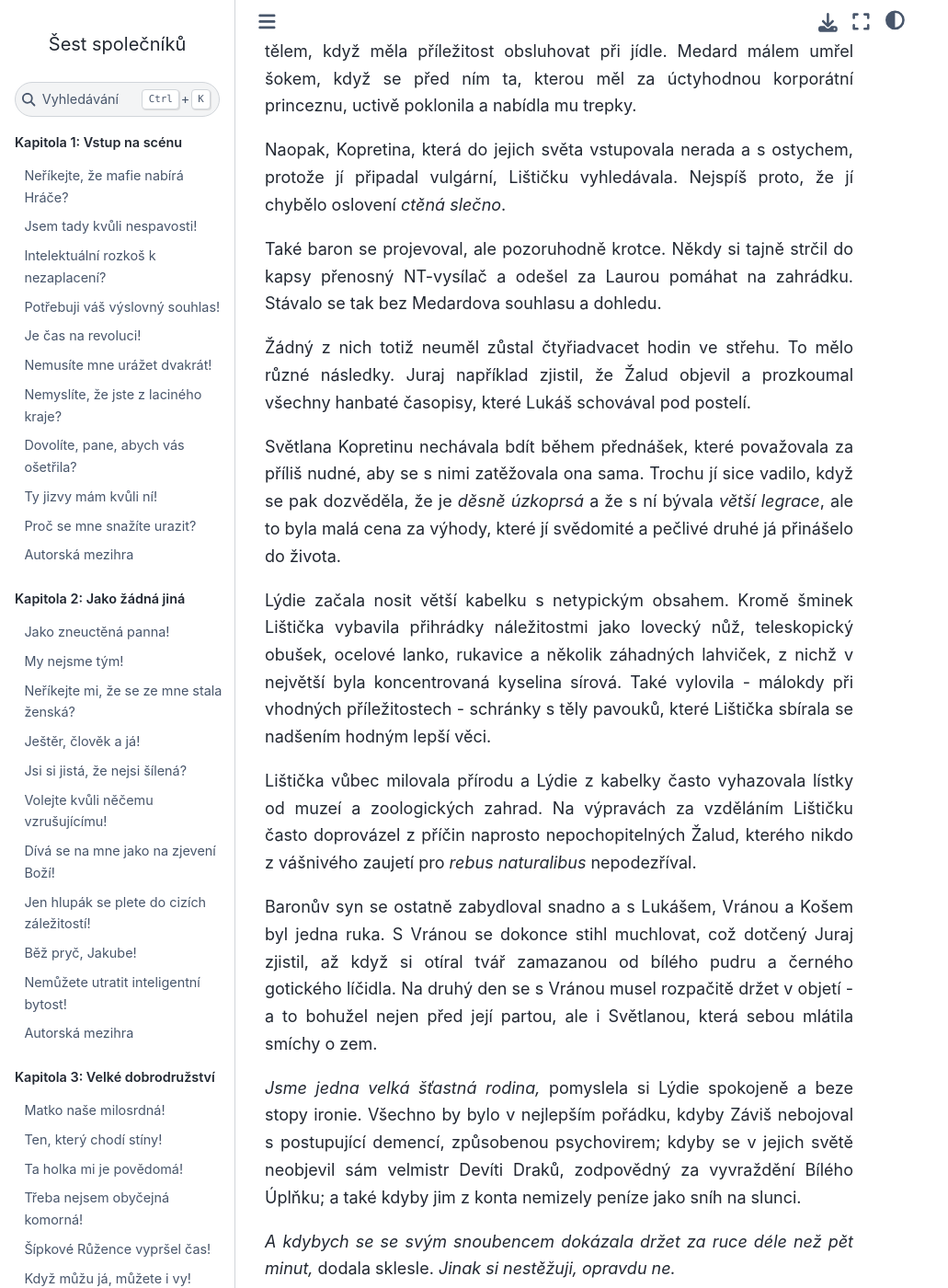
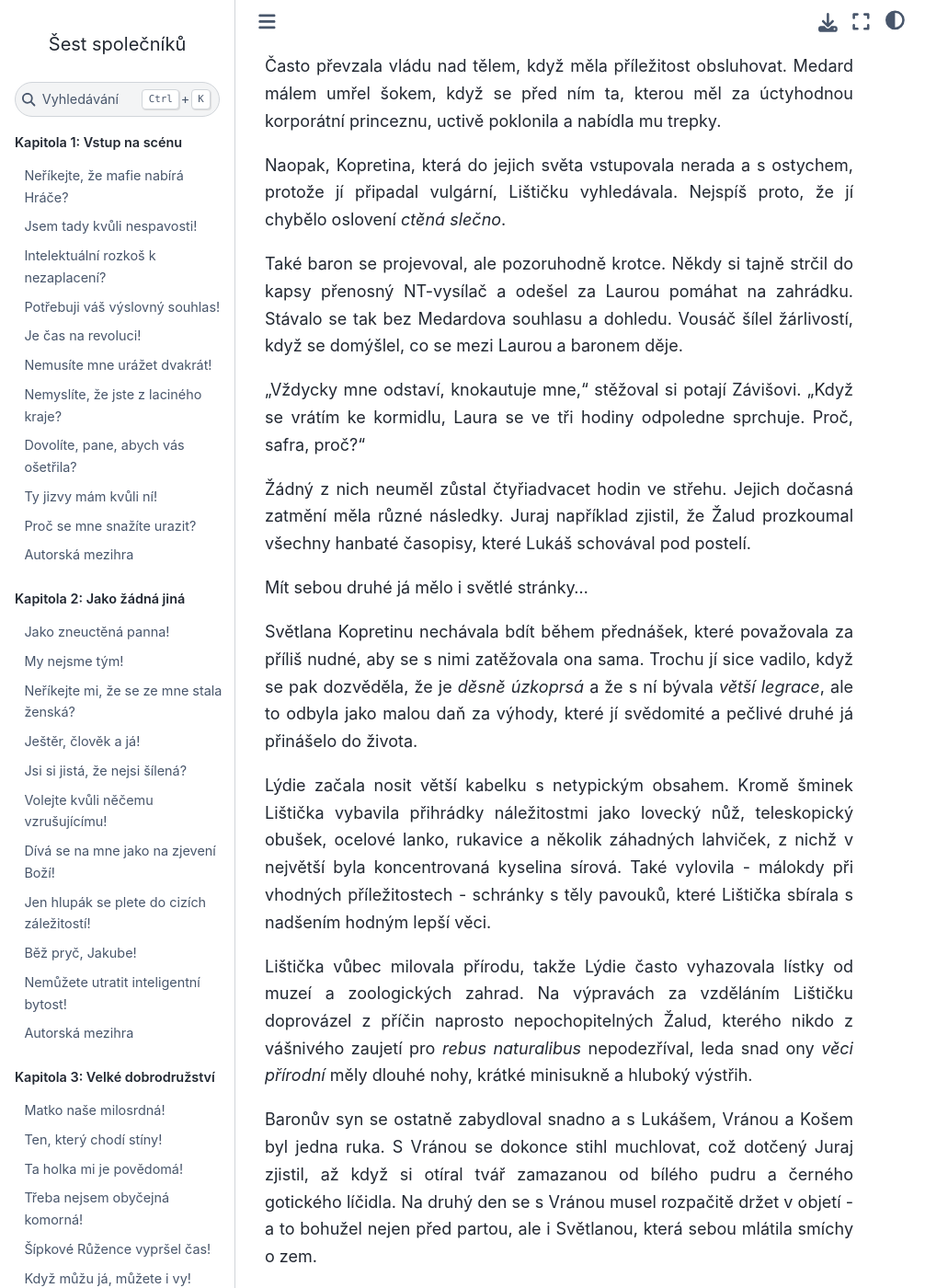
Before and after one commit to hanpari/sest-spolecniku, a Sphinx documentation site: the page built from source/sest_spolecniku/010-vnucka-demonu/09.md, in a window 1280 px wide and 1400 px high, scrolled down 1372 px. Shown: the whole window at 92% size, without its empty margins (0-1031 px from the left). Built offline with Sphinx 7.4.7 and the Sphinx Book theme 1.1.4, drawn with Linux system fonts in a browser that asks for light colours; pages that are not in the unit, such as notebooks, are missing from menus; some of the changed text lies outside the part shown.

Commit message:
Betonovy boty

```diff
--- a/source/sest_spolecniku/010-vnucka-demonu/09.md
+++ b/source/sest_spolecniku/010-vnucka-demonu/09.md
@@ -1,12 +1,12 @@
-#
+# Kdo si tu koleduje vo betonový botičky?
 
-Za okny byla říjnová deštivá sobota a Šest společníků čekala návštěva velkolepého **Herního Centra**. Když před ní stáli poprvé, shodli se, že fantasticky zdobený mrakodrap působí jako pěst na oko. Nyní, když je Červánkové Město naučilo, jak přezdobené mohou jeho pohádkové čtvrti být, jim administrativní budova přišla skoro protivně holá, ochuzená o tisíce soch a plastik, které by ji v druhém světě ovíjely.
+Za okny byla říjnová deštivá sobota a Šest společníků čekala návštěva velkolepého **Herního Centra**. Když před ní stáli poprvé, shodli se, že fantasticky zdobený mrakodrap působí jako pěst na oko. Nyní, když je Červánkové Město naučilo, jak přezdobené mohou pohádkové čtvrti být, jim administrativní budova přišla skoro protivně holá, ochuzená o tisíce soch a plastik, které by ji ve Světě ovíjely.
 
-Co se týče okolních strohých a funkčních staveb, pak se za ně styděli. Jakmile se dostali pod vliv zdejšího NT-vysílače, vynořovala se druhá já a jejich poznámky byly více než kousavé.
+Co se týče okolních strohých a funkčních staveb, za ně se Hráči v duchu styděli. Jakmile se dostala pod vliv zdejšího NT-vysílače, vynořovala se druhá já a jejich poznámky byly více než kousavé.
 
 "Povím ti, čoveče," ozval se jeden chlapík, který vypadal někde mezi stříbronosem a lepším bronzákem, "sem vobyčejný ucho, ale i můj kamrlík vypadá doma líp než todle."
 
-"Moje řeč," přikyvoval mu tělnatý plasťák, "zaostalí a za vopicema. Navíc oškliví. I moje stará by je trumfla."
+"Moje řeč," přikyvoval mu tělnatý plasťák, "domorodci sou zaostalí a za vopicema, navíc oškliví. I moje stará by je trumfla."
 
 "Sem myslel, že tvoje stará je šlapka?"
 
@@ -26,27 +26,31 @@
 
 Od chvíle, kdy se dozvěděla o tragédii Lištiččiny sekty, se na ni neuměla zlobit. Někdy se dokonce přistihla, že pláče, sotva si představí masakr Bílého Úplňku. Lištičku ovšem nic nedojímalo. Zarputile trvala na tom, že se hodlá stát Závišovou manželkou a splynout s paní Lýdií, jedno v jakém pořadí. Stylizovala se neustále do role vděčné služebné, až jí tím lezla krkem.
 
-Možná se projevoval smysl pro humor, protože často převzala vládu nad tělem, když měla příležitost obsluhovat při jídle. Medard málem umřel šokem, když se před ním ta, kterou měl za úctyhodnou korporátní princeznu, uctivě poklonila a nabídla mu trepky.
+Často převzala vládu nad tělem, když měla příležitost obsluhovat. Medard málem umřel šokem, když se před ním ta, kterou měl za úctyhodnou korporátní princeznu, uctivě poklonila a nabídla mu trepky.
 
 Naopak, Kopretina, která do jejich světa vstupovala nerada a s ostychem, protože jí připadal vulgární, Lištičku vyhledávala. Nejspíš proto, že jí chybělo oslovení *ctěná slečno*.
 
-Také baron se projevoval, ale pozoruhodně krotce. Někdy si tajně strčil do kapsy přenosný NT-vysílač a odešel za Laurou pomáhat na zahrádku. Stávalo se tak bez Medardova souhlasu a dohledu.
+Také baron se projevoval, ale pozoruhodně krotce. Někdy si tajně strčil do kapsy přenosný NT-vysílač a odešel za Laurou pomáhat na zahrádku. Stávalo se tak bez Medardova souhlasu a dohledu. Vousáč šílel žárlivostí, když se domýšlel, co se mezi Laurou a baronem děje.
 
-Žádný z nich totiž neuměl zůstal čtyřiadvacet hodin ve střehu. To mělo různé následky. Juraj například zjistil, že Žalud objevil a prozkoumal všechny hanbaté časopisy, které Lukáš schovával pod postelí.
+"Vždycky mne odstaví, knokautuje mne," stěžoval si potají Závišovi. "Když se vrátím ke kormidlu, Laura se ve tři hodiny odpoledne sprchuje. Proč, safra, proč?"
 
-Světlana Kopretinu nechávala bdít během přednášek, které považovala za příliš nudné, aby se s nimi zatěžovala ona sama. Trochu jí sice vadilo, když se pak dozvěděla, že je *děsně úzkoprsá* a že s ní bývala *větší legrace*, ale to byla malá cena za výhody, které jí svědomité a pečlivé druhé já přinášelo do života.
+Žádný z nich neuměl zůstal čtyřiadvacet hodin ve střehu. Jejich dočasná zatmění měla různé následky. Juraj například zjistil, že Žalud prozkoumal všechny hanbaté časopisy, které Lukáš schovával pod postelí.
 
-Lýdie začala nosit větší kabelku s netypickým obsahem. Kromě šminek Lištička vybavila přihrádky náležitostmi jako lovecký nůž, teleskopický obušek, ocelové lanko, rukavice a několik záhadných lahviček, z nichž v největší byla koncentrovaná kyselina sírová. Také vylovila - málokdy při vhodných příležitostech - schránky s těly pavouků, které Lištička sbírala se nadšením hodným lepší věci.
+Mít sebou druhé já mělo i světlé stránky...
 
-Lištička vůbec milovala přírodu a Lýdie z kabelky často vyhazovala lístky od muzeí a zoologických zahrad. Na výpravách za vzděláním Lištičku často doprovázel z příčin naprosto nepochopitelných Žalud, kterého nikdo z vášnivého zaujetí pro *rebus naturalibus* nepodezříval.
+Světlana Kopretinu nechávala bdít během přednášek, které považovala za příliš nudné, aby se s nimi zatěžovala ona sama. Trochu jí sice vadilo, když se pak dozvěděla, že je *děsně úzkoprsá* a že s ní bývala *větší legrace*, ale to odbyla jako malou daň za výhody, které jí svědomité a pečlivé druhé já přinášelo do života.
 
-Baronův syn se ostatně zabydloval snadno a s Lukášem, Vránou a Košem byl jedna ruka. S Vránou se dokonce stihl muchlovat, což dotčený Juraj zjistil, až když si otíral tvář zamazanou od bílého pudru a černého gotického líčidla. Na druhý den se s Vránou musel rozpačitě držet v objetí - a to bohužel nejen před její partou, ale i Světlanou, která sebou mlátila smíchy o zem.
+Lýdie začala nosit větší kabelku s netypickým obsahem. Kromě šminek Lištička vybavila přihrádky náležitostmi jako lovecký nůž, teleskopický obušek, ocelové lanko, rukavice a několik záhadných lahviček, z nichž v největší byla koncentrovaná kyselina sírová. Také vylovila - málokdy při vhodných příležitostech - schránky s těly pavouků, které Lištička sbírala s nadšením hodným lepší věci.
+
+Lištička vůbec milovala přírodu, takže Lýdie často vyhazovala lístky od muzeí a zoologických zahrad. Na výpravách za vzděláním Lištičku doprovázel z příčin naprosto nepochopitelných Žalud, kterého nikdo z vášnivého zaujetí pro *rebus naturalibus* nepodezříval, leda snad ony *věci přírodní* měly dlouhé nohy, krátké minisukně a hluboký výstřih.
+
+Baronův syn se ostatně zabydloval snadno a s Lukášem, Vránou a Košem byl jedna ruka. S Vránou se dokonce stihl muchlovat, což dotčený Juraj zjistil, až když si otíral tvář zamazanou od bílého pudru a černého gotického líčidla. Na druhý den se s Vránou musel rozpačitě držet v objetí - a to bohužel nejen před partou, ale i Světlanou, která sebou mlátila smíchy o zem.
 
 *Jsme jedna velká šťastná rodina,* pomyslela si Lýdie spokojeně a beze stopy ironie. Všechno by bylo v nejlepším pořádku, kdyby Záviš nebojoval s postupující demencí, způsobenou psychovirem; kdyby se v jejich světě neobjevil sám velmistr Devíti Draků, zodpovědný za vyvraždění Bílého Úplňku; a také kdyby jim z konta nemizely peníze jako sníh na slunci.
 
 *A kdybych se se svým snoubencem dokázala držet za ruce déle než pět minut,* dodala sklesle. *Jinak si nestěžuji, opravdu ne.*
 
-"Naladěna na tragickou notu, miláčku?" optal se jí Záviš, který v ní četl jako v knize. "Buď klidná, jsme tady, abychom zažehnali hrozící krizi. Za chvíli se objeví náš Snížek, který ti zlepší náladu. Můžeš mu dát najevo, jak se ti protiví."
+"Naladěna na tragickou notu, miláčku?" optal se jí Záviš, který v ní četl jako v knize. "Buď klidná, jsme tady, abychom zažehnali hrozící krizi. Za chvíli se objeví Snížek, který ti zlepší náladu. Můžeš mu dát najevo, jak se ti protiví."
 
 Máchl rukou, aby přitáhl její pohled k majestátnímu schodišti. Aniž si to uvědomila, prošli dračí bránou a vstoupili do haly budovy, kde se odehrávala informační výměna mezi Hráči. Zde náhubkový zákon neplatil, ale to ještě neznamenalo, že Hráči, zejména ti pod křídly korporací či mafie, hodlali cokoliv sdílet. Na druhou stranu, někteří nakupovali a platili dobře, proto se po nich Záviš lačně rozhlížel.
 
@@ -58,7 +62,7 @@
 
 Žena si bystře prohlédla její ruce a když neviděla snubní prstýnek, opravila se. Trochu se zamračila, když vedle Lýdie poznala Záviše, ale pozdravila ho se zubatým úsměvem, rámovaným rty s pečlivě nanesou rtěnkou a tmavými konturami. "Pane Velehradský, jaká náhoda. Přišla jsem za panem Mechovým."
 
-Záviš jí věnoval ještěří úšklebek a napřáhl ruku, aby zabránil Medardovi vystoupit dopředu.
+Záviš jí věnoval ještěří úšklebek a napřáhl se, aby zabránil Medardovi vystoupit dopředu.
 
 "Paní Šouravá," řekl chladným tónem asistenta. "Pan ředitel je zaneprázdněný muž. O jeho holiče se postarám sám. Jakmile bude potřebovat čerstvý sestřih, zavoláme vám."
 
@@ -76,7 +80,7 @@
 
 "Jste zatracený nezdvořák, pane Velehradský," odtušila Věra Šouravá klidně. *Až příliš klidně,* napadlo Lýdii. Pokud věděla, že je Záviš stříbrný, měla mu žena podle všech nepsaných pravidel rychle ustoupit.
 
-"Nesnáším mafii," řekla Lýdie. Uvnitř zuřila a měla strach. I přes hrůzy, které zažila v lese Roztomilých kulíšků, ji stále pronásledovala vzpomínka na tři muže ve vosích maskách a jejich nože. "Neslyšela jste mého snoubence? Zmizte nám z očí!"
+"Nesnáším mafii," řekla Lýdie. Uvnitř zuřila a měla strach. I přes hrůzy, které zažila v lese Roztomilých kulíšků, ji stále pronásledovala vzpomínka na tři muže ve vosích maskách a tři nože. "Neslyšela jste mého snoubence? Zmizte nám z očí!"
 
 "Zajisté, slečno. Nebudu rušit."
 
@@ -106,14 +110,16 @@
 
 "Škoda, vždycky jsem si přála mít jednu za kamarádku. Takové zklamání," povzdechla si Světlana. "Čili nemučíte lidi na potkání?"
 
-"Vůbec ne, jsem hodná panička," odvětila Věra Šouravá na stejně veselou notu, pak změnila tón a v očích se jí ošklivě blýskalo, jak se vynořila její druhé já,"ale někdy pomáhám prodávat roztomilé dívenky do otroctví. A čistě mezi námi," důvěrně se naklonila, "ne všechny souhlasí, některé usedavě pláčou. Za tebe, krasotinko, bych dostala alespoň deset zlatých hřiven."
+"Vůbec ne, jsem hodná panička," odvětila Věra Šouravá na stejně durovou rozvernou notu, pak změnila melodii do mol a v očích se jí ošklivě blýskalo, jak se vynořila její druhé já,"ale někdy pomáhám prodávat roztomilé dívenky do otroctví. Čistě mezi námi," důvěrně se naklonila, "ne všechny souhlasí, některé usedavě pláčou. Za tebe, krasotinko, bych dostala alespoň deset zlatých hřiven."
 
 Na Světlanu bylo těžké udělat dojem.
 
 "Jenom? Vy jste mizerná obchodnice nebo prodáváte laciné zboží. Já bych pod sto nešla."
 
-"O to líp, krasotinko. Jestliže se u nás potkáme, budu se těšit na slušnej vejvar."
+"O to líp, krasotinko. Jestliže se kdy potkáme, ulovím slušnej vejvar."
 
-"Pf! Kýčovité! Vám zkrátka schází vkus. Tady i tam. Teď je řada na mé maličkosti."
+"Pf! Kýčovité! Vám zkrátka schází vkus. Tady i tam. Teď je řada na mé maličkosti, abych vás vyděsila."
 
-Světlana luskla prsty a nad každým ramenem se jí objevily dvě malé postavičky.
+Světlana luskla prsty a nad každým ramenem se jí objevily dvě malé postavičky. Jedna z nich byla malý nindža, zahalený od hlavy až k patě, černé oči jako trnky mu vykukovaly zpoza kukly. Druhá byla malá víla, nyní příhodně oblečená do proužkovaného obleku a kožených lesklých polobotek. Místo obvyklé dýmky svírala mezi rty kubánský doutník a prstíky měla pokryté prsteny s diamanty, v levé ruce samopal značky Thompson s bubnovým zásobníkem.
+
+"Jsme tady, kápo," zavrčela skrze zuby. "Kdo si tu koleduje vo betonový botičky?"
```
Also changed, not shown: other parts of source/sest_spolecniku/010-vnucka-demonu/09.md (+1 -1 lines).
